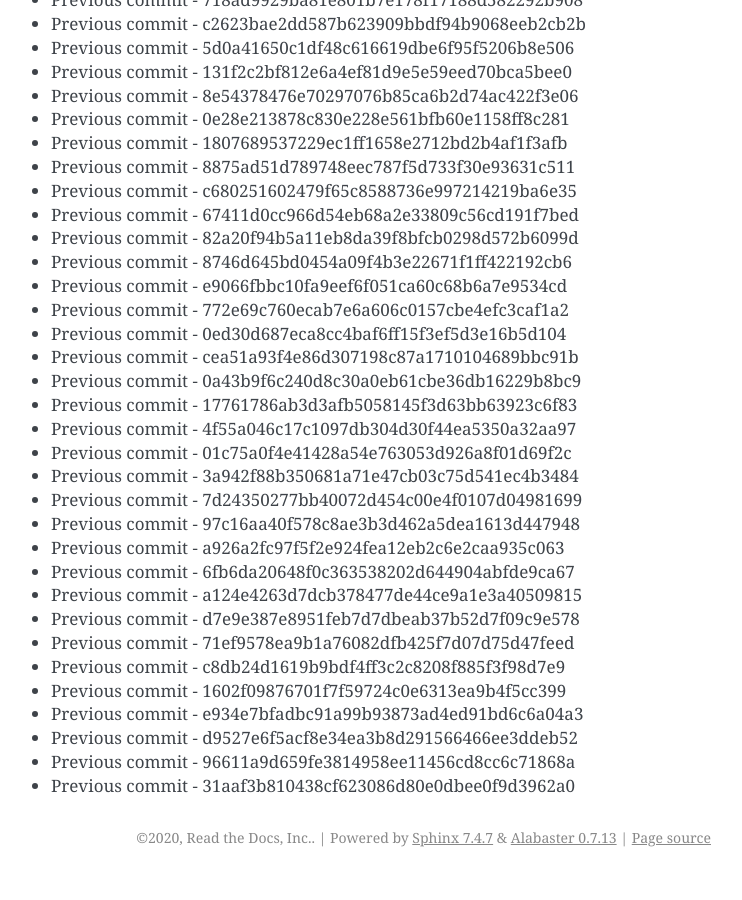
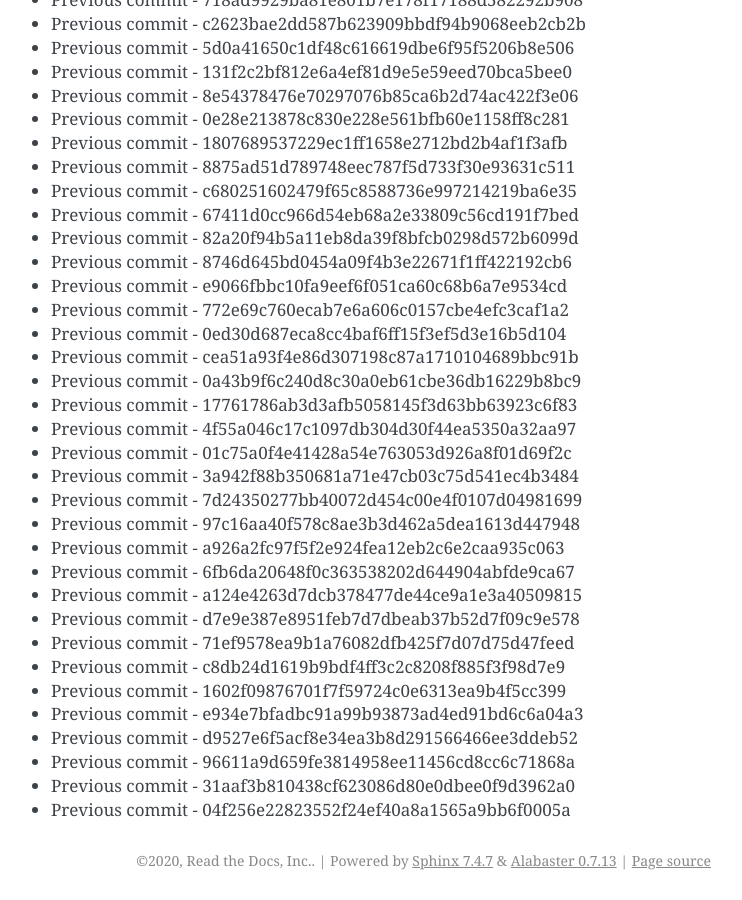
Before and after one commit to readthedocs/rtd-git-stresstest, a Sphinx documentation site: the page built from docs/updates.rst, in a window 1280 px wide and 900 px high, scrolled down 65097 px. Shown: the whole window, without its empty margins (399-1141 px from the left). Built offline with Sphinx 7.4.7, drawn with Linux system fonts in a browser that asks for light colours; before the commit the page ends 65974 px from its top, so only the background shows below that.

Commit message:
Generating commit from previous: 04f256e22823552f24ef40a8a1565a9bb6f0005a

```diff
--- a/docs/updates.rst
+++ b/docs/updates.rst
@@ -2767,3 +2767,4 @@ It can be tested for any performance characteristics.
 * Previous commit - d9527e6f5acf8e34ea3b8d291566466ee3ddeb52
 * Previous commit - 96611a9d659fe3814958ee11456cd8cc6c71868a
 * Previous commit - 31aaf3b810438cf623086d80e0dbee0f9d3962a0
+* Previous commit - 04f256e22823552f24ef40a8a1565a9bb6f0005a
```
